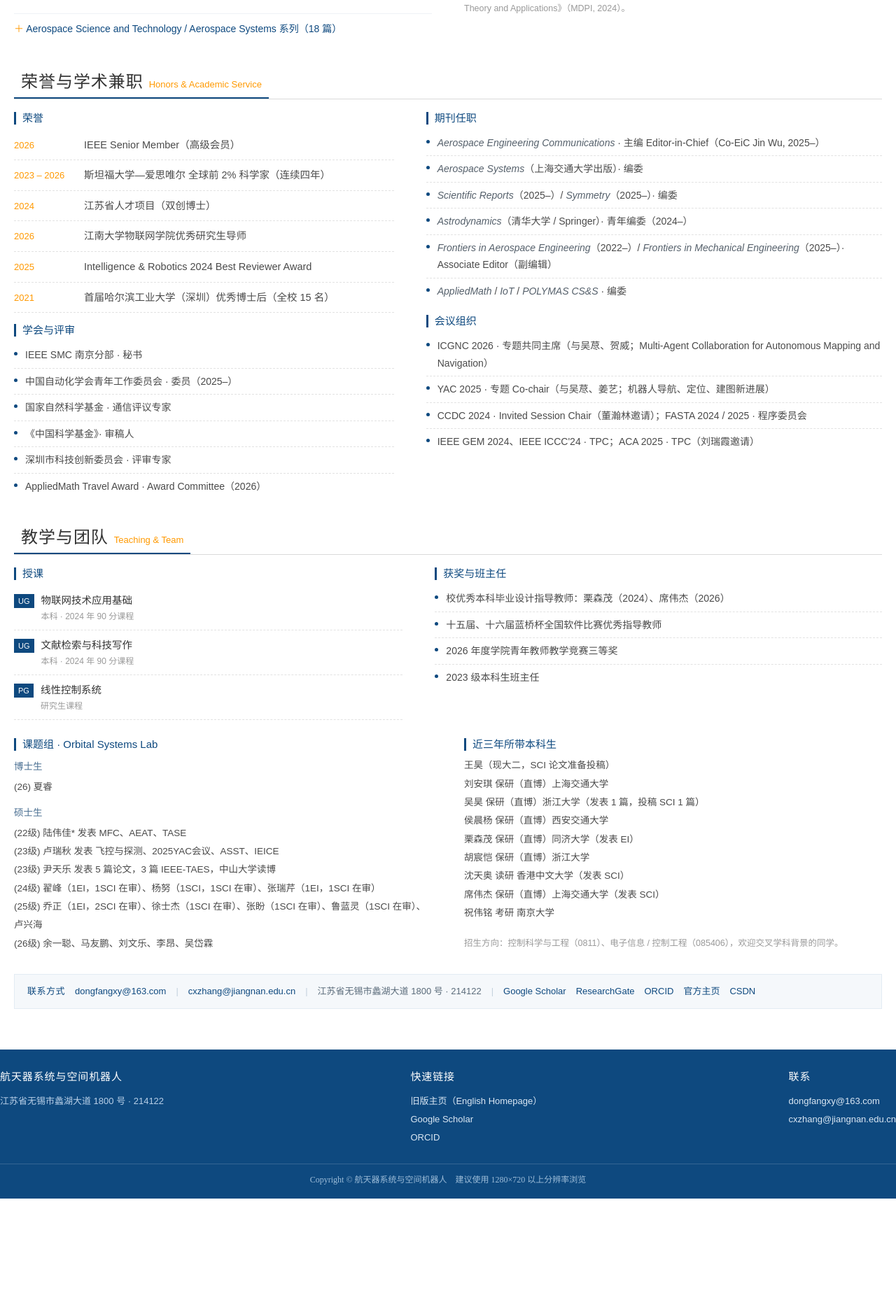
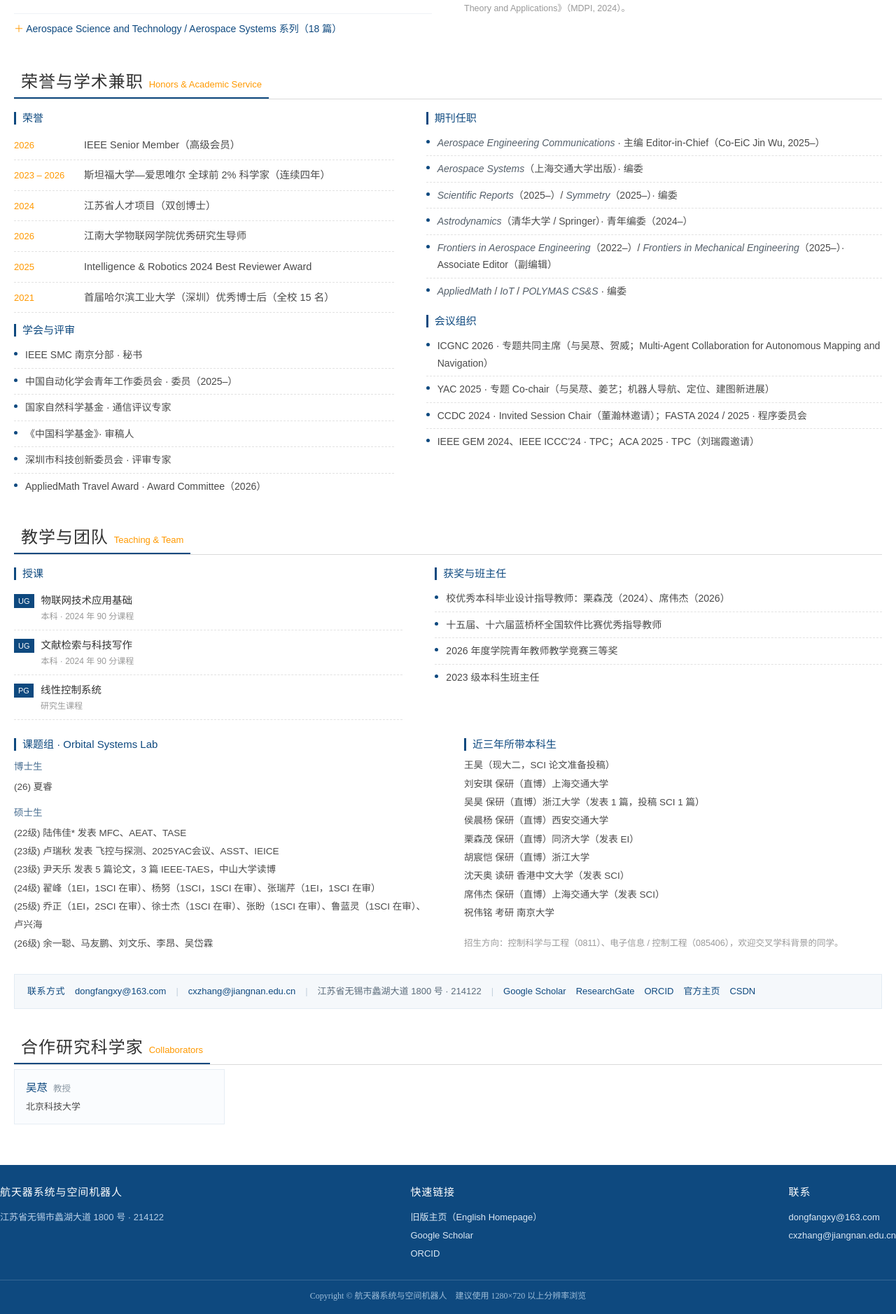
Before and after one commit to dongfangxy/dongfangxy.github.io, a Jekyll site: the page index.html, which Jekyll copies as it is, in a window 1280 px wide. Shown: the part 2011-3889 px from the top of the page at 70% size. Built offline with Jekyll 4.4.1, drawn with Linux system fonts in a browser that asks for light colours; before the commit the page ends 3724 px from its top, so only the background shows below that.

Commit message:
feat(site): add collaborators section

```diff
--- a/index.html
+++ b/index.html
@@ -132,6 +132,15 @@
   .contact-strip a { color: var(--navy); }
   .contact-strip a:hover { text-decoration: underline; }
   .cs-sep { color: #c3d1de; }
+  .collab-grid { display: grid; grid-template-columns: repeat(auto-fill, minmax(260px, 1fr)); gap: 12px; margin-top: 6px; }
+  .collab-card {
+    display: block; padding: 13px 16px; background: #fafcfe; border: 1px solid #e6edf4;
+    transition: border-color .25s, box-shadow .25s, transform .25s;
+  }
+  .collab-card:hover { border-color: #c3d8ea; box-shadow: 0 2px 12px rgba(14, 73, 127, .09); transform: translateY(-1px); }
+  .collab-name { font-size: 15.5px; color: var(--navy); font-weight: 500; margin-right: 8px; }
+  .collab-role { font-size: 12.5px; color: #8a97a3; }
+  .collab-aff { display: block; margin-top: 3px; font-size: 13px; color: #4a4a4a; }
   .intro-photo { width: 168px; flex: none; }
   .intro-photo img { width: 168px; height: 214px; object-fit: cover; border: 5px solid #fff; box-shadow: 0 2px 10px rgba(14, 73, 127, .16); }
   .intro-photo figcaption { text-align: center; font-size: 12px; color: var(--light); margin-top: 6px; }
@@ -556,6 +565,16 @@
       <a href="https://blog.csdn.net/Paolu2022/article/details/135201277" target="_blank" rel="noopener">CSDN</a>
     </div>
 
+    <div class="block" id="collaborators">
+      <div class="t_title"><h1>合作研究科学家<span>Collaborators</span></h1></div>
+      <div class="collab-grid">
+        <a class="collab-card" href="https://ai.ustb.edu.cn/szdw/xsszmjs/W/13dc8652ebfe4c349f3fd55f8fdd51d3.htm" target="_blank" rel="noopener">
+          <span class="collab-name">吴荩</span><span class="collab-role">教授</span>
+          <span class="collab-aff">北京科技大学</span>
+        </a>
+      </div>
+    </div>
+
   </div>
 </div>
 
```
